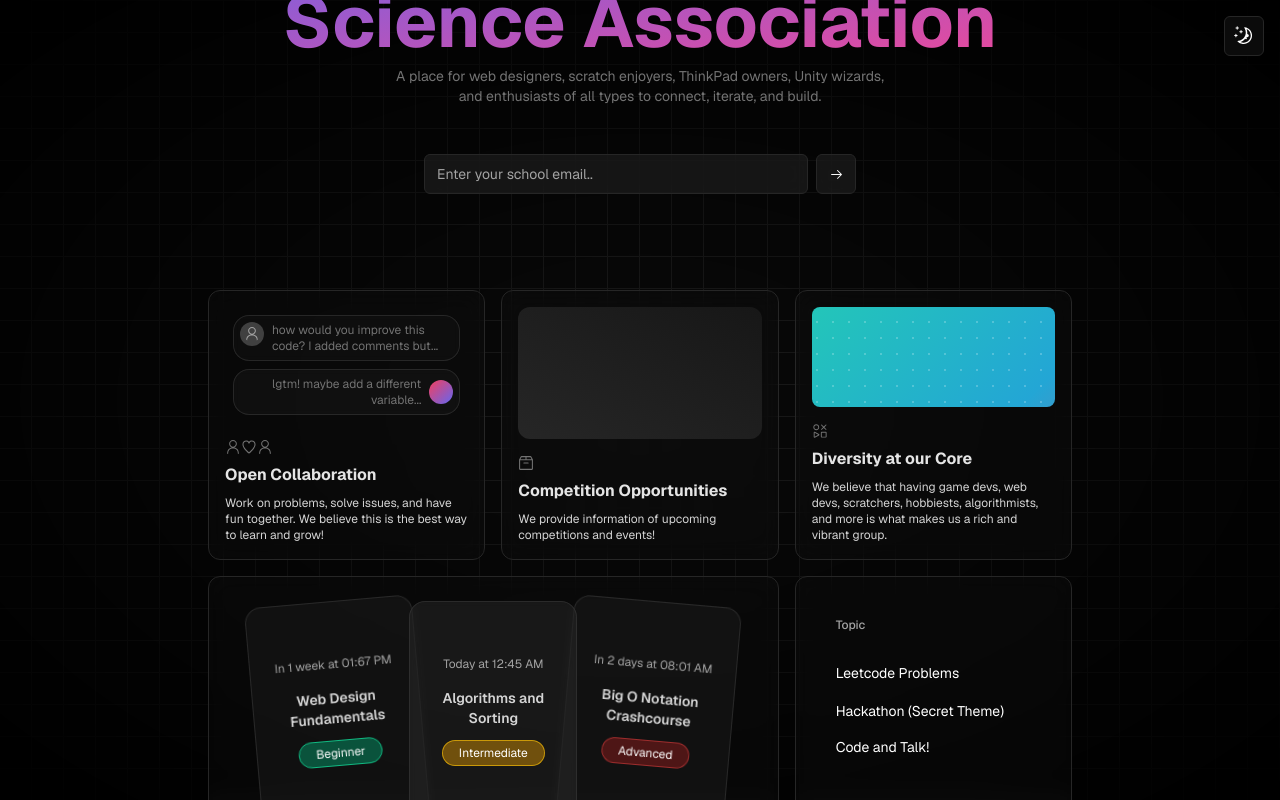
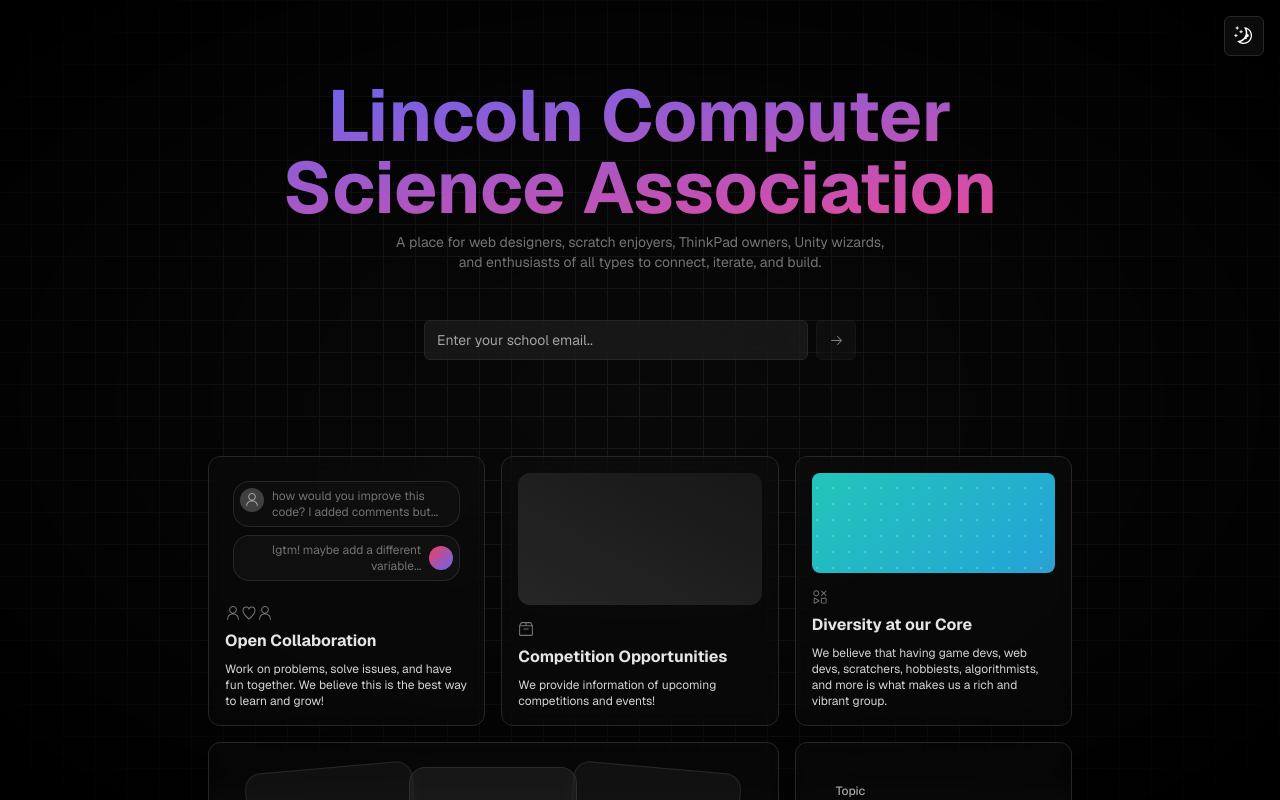
Before and after one commit to Sidd-underscore/Computer-Science-Club-Website, a Next.js app: page / in a window 1280 px wide. Shown: the top 800 px of the page. Built offline with nearby package versions, Linux system fonts and the light colour scheme.

Commit message:
[FEAT] added support for keyboard submit in EmailForm
[FIX] mobile display and email field being able to be submitted even if email.length < 1

```diff
--- a/app/page.js
+++ b/app/page.js
@@ -4,7 +4,7 @@
 export default function Home() {
   return (
     <div className="w-screen h-screen relative">
-      <div className="h-full w-full dark:bg-neutral-900 bg-white dark:bg-grid-white/[0.2] bg-grid-black/[0.2] relative flex items-center justify-center">
+      <div className="h-full w-full dark:bg-neutral-900 bg-white dark:bg-grid-white/[0.2] bg-grid-black/[0.2] relative flex justify-center">
         <div className="absolute pointer-events-none inset-0 flex items-center justify-center dark:bg-black bg-neutral-200 [mask-image:radial-gradient(ellipse_at_center,rgba(0,0,0,.6)_1%,black)]" />
         <div className="max-w-4xl mx-auto pt-20 pb-2.5 md:pb-4 px-2.5 md:px-4 antialiased relative z-10">
           <h1 className="relative z-10 text-4xl md:text-7xl bg-clip-text text-transparent bg-gradient-to-br from-indigo-500 to-pink-500 text-center font-bold">
--- a/components/home/email-form.jsx
+++ b/components/home/email-form.jsx
@@ -30,6 +30,7 @@
     <div>
       <div className="w-full flex items-center justify-center space-x-2">
         <Input
+          onKeyPress={(e) => e.code == 'Enter' ? submit() : undefined}
           value={email}
           onChange={(e) => setEmail(e.target.value)}
           className="max-w-[24rem]"
@@ -37,8 +38,9 @@
         />
         <Button
           variant="secondary"
+          disabled={buttonDisabled || email.length < 1}
           className={`aspect-square p-0.5 transition ${
-            buttonDisabled ? "opacity-50 cursor-not-allowed" : undefined
+            buttonDisabled || email.length < 1 ? "opacity-50 cursor-not-allowed" : undefined
           }`}
           onClick={() => !buttonDisabled && submit()}
         >
```
